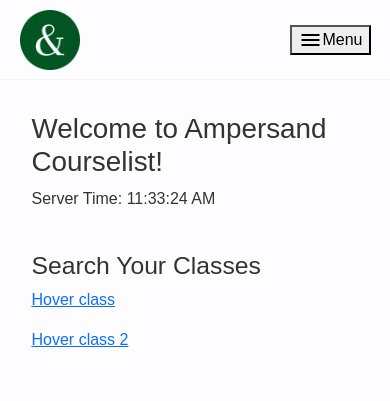
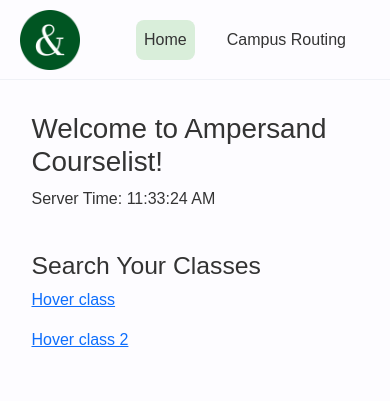
Before and after one commit to ShadowBearVR/Cypher-Ampersand, a Flask app: page / in a window 390 px wide. Shown: the top 401 px of the page. Run offline with Flask 2, Linux system fonts and the light colour scheme; data that the repository does not hold is empty; parts of the project's set-up code (start-up, migrations or seed data) failed here and were passed over; some libraries are stand-ins or nearby versions.

Commit message:
Updated menu header styling for responsiveness

```diff
--- a/server/templates/includes/header.html
+++ b/server/templates/includes/header.html
@@ -12,7 +12,7 @@
                 <a {% if request.path == url_for('index') %} class="active" {% endif %} href="{{ url_for('index') }}">Home</a>
                 <a {% if request.path == url_for('campus_routing') %} class="active" {% endif %} href="{{ url_for('campus_routing') }}">Campus Routing</a>
             </nav>
-            <div class="header-navigation-actions">
+            <!--<div class="header-navigation-actions">
                 <a href="#" class="icon-button">
                     <span class="icon material-symbols-outlined">menu</span>
                 </a>
@@ -20,7 +20,7 @@
             <button id="menu-toggle" >
                 <span class="icon material-symbols-outlined">menu</span>
                 <span>Menu</span>
-            </button>
+            </button>-->
         </div>
     </div>
 </header>
--- a/static/css/styles.css
+++ b/static/css/styles.css
@@ -167,7 +167,7 @@ border: 3px solid var(--c-border-primary);
 
 @media (max-width: 800px) {
 	.header-navigation {
-		justify-content: flex-end;
+		justify-content: center;
 	}
 }
 
@@ -197,11 +197,11 @@ border: 3px solid var(--c-border-primary);
 	background-color: var(--c-background-tertiary);
 }
 
-@media (max-width: 800px) {
+/*@media (max-width: 800px) {
 	.header-navigation-links {
 		display: none;
 	}
-}
+}*/
 
 .header-navigation-actions {
 	display: flex;
```
